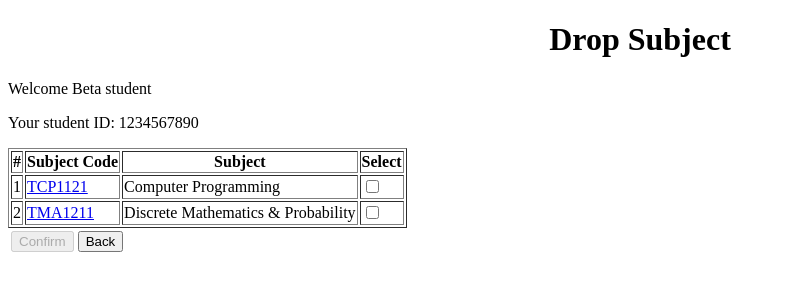
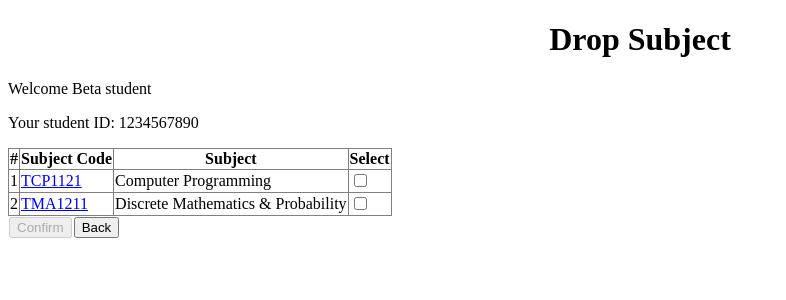
Before and after one commit to MMU-TWT-Class-Oct-2015/G14C_University_Subject_Selection_System, a PHP site: page /drop_subject.php in a window 1280 px wide. Shown: the top 300 px of the page, without its empty margins (0-786 px from the left). Run offline with PHP 8.4, Linux system fonts and the light colour scheme; a user stored in the database is signed in; data comes from the database, SQL or seed files in the repository.

Commit message:
table style

```diff
--- a/add_subject.php
+++ b/add_subject.php
@@ -8,6 +8,8 @@
   <head>
     <meta charset = "utf-8">
     <title>Add Subject</title>
+
+    <link rel="stylesheet" type="text/css" href="./beauty.css">
 
     <script type="text/javascript">
       // if checked box + registered subject is more than 5, button will be disabled
--- a/beauty.css
+++ b/beauty.css
@@ -1,4 +1,8 @@
 /* External Style Sheets */
+
+table {
+  border-collapse: collapse;
+}
 
 .botRight {
   position: absolute;
--- a/drop_subject.php
+++ b/drop_subject.php
@@ -8,6 +8,8 @@
   <head>
     <meta charset = "utf-8">
     <title>Drop Subject</title>
+
+    <link rel="stylesheet" type="text/css" href="./beauty.css">
 
     <script type="text/javascript">
       // if checked box + registered subject is more than 5, button will be disabled
```
